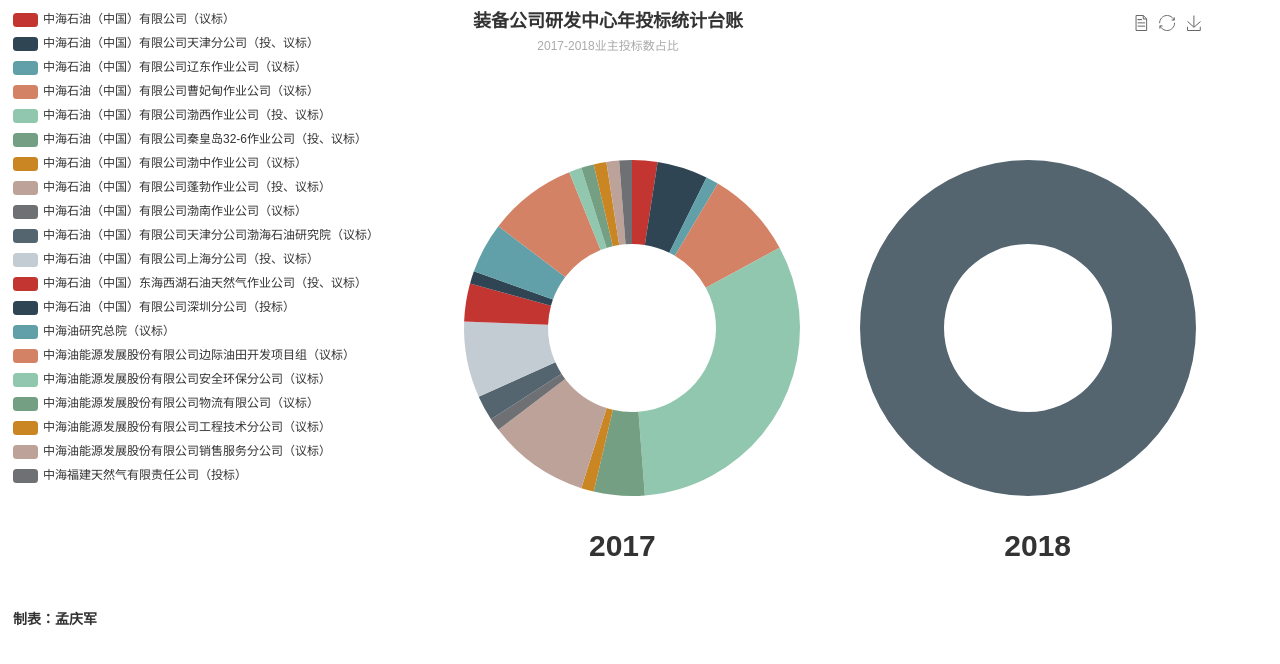
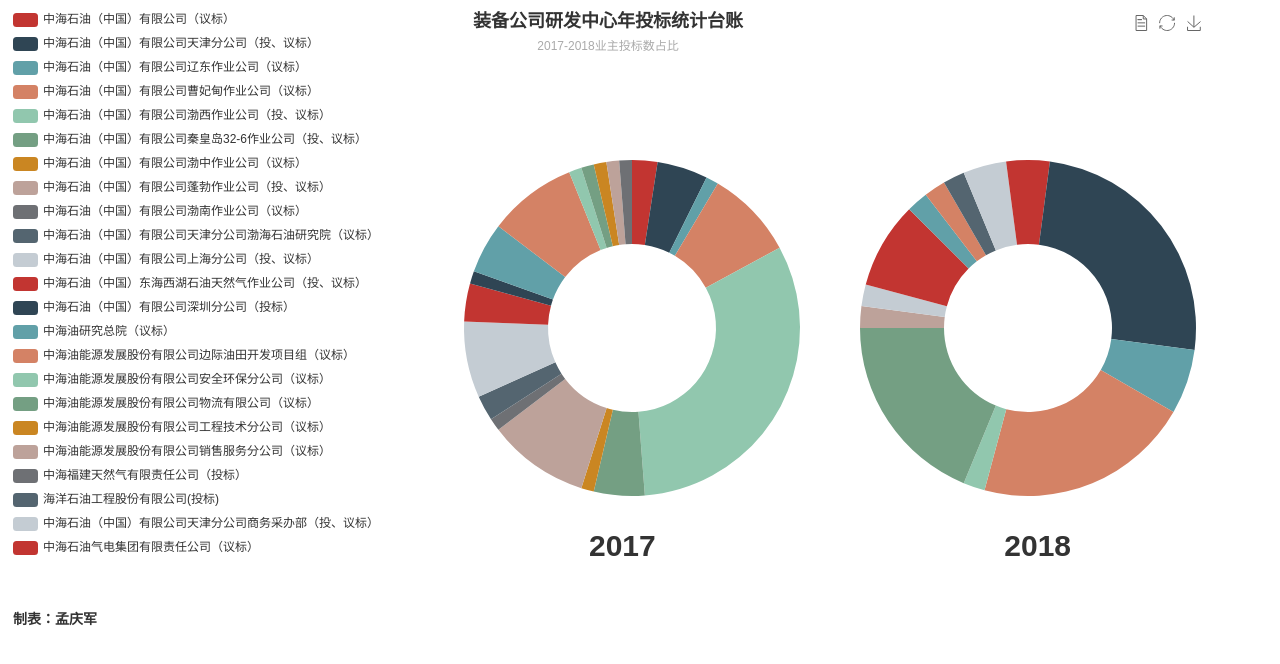
Before and after one commit to mcoq/EVE, a plain HTML site: page index.html in a window 1280 px wide. Drawn offline with Linux system fonts and the light colour scheme.

Commit message:
Update index.html

```diff
--- a/index.html
+++ b/index.html
@@ -91,7 +91,10 @@
       "中海油能源发展股份有限公司物流有限公司（议标）",
       "中海油能源发展股份有限公司工程技术分公司（议标）",
       "中海油能源发展股份有限公司销售服务分公司（议标）",
-      "中海福建天然气有限责任公司（投标）"]
+      "中海福建天然气有限责任公司（投标）",
+                      "海洋石油工程股份有限公司(投标)",
+                       "中海石油（中国）有限公司天津分公司商务采办部（投、议标）",
+                       "中海石油气电集团有限责任公司（议标）"]
             },
             series: [
                 {
@@ -166,8 +169,20 @@
                         }
                     },
                     data: [
-
-                        { value: 102, name: '中海石油（中国）有限公司' }
+                             { "value": 1, "name": "中海石油（中国）有限公司（议标）"},
+ { "value": 12, "name": "中海石油（中国）有限公司天津分公司（投、议标）"},
+ { "value": 3, "name": "中海石油（中国）有限公司辽东作业公司（议标）"},
+ { "value": 10, "name": "中海石油（中国）有限公司曹妃甸作业公司（议标）"},
+ { "value": 1, "name": "中海石油（中国）有限公司渤西作业公司（投、议标）"},
+ { "value": 9, "name": "中海石油（中国）有限公司秦皇岛32-6作业公司（投、议标）"},
+ { "value": 1, "name": "中海石油（中国）有限公司蓬勃作业公司（投、议标）"},
+ { "value": 1, "name": "中海石油（中国）有限公司上海分公司（投、议标）"},
+ { "value": 4, "name": "中海石油（中国）东海西湖石油天然气作业公司（投、议标）"},
+ { "value": 1, "name": "中海油研究总院（议标）"},
+ { "value": 1, "name": "中海油能源发展股份有限公司边际油田开发项目组（议标）"},
+ { "value": 1, "name": "海洋石油工程股份有限公司(投标)"},
+ { "value": 2, "name": "中海石油（中国）有限公司天津分公司商务采办部（投、议标）"},
+ { "value": 1, "name": "中海石油气电集团有限责任公司（议标）"}
                     ]
                 }
             ]
```
